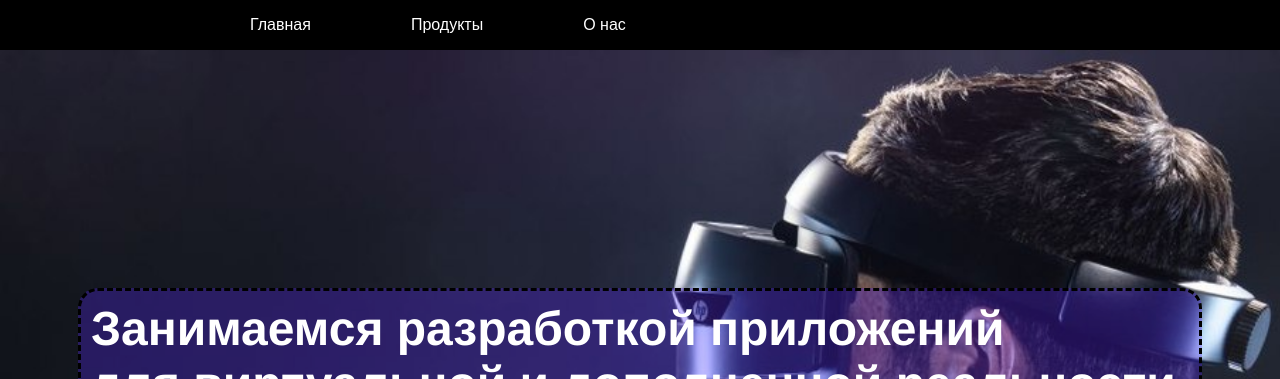
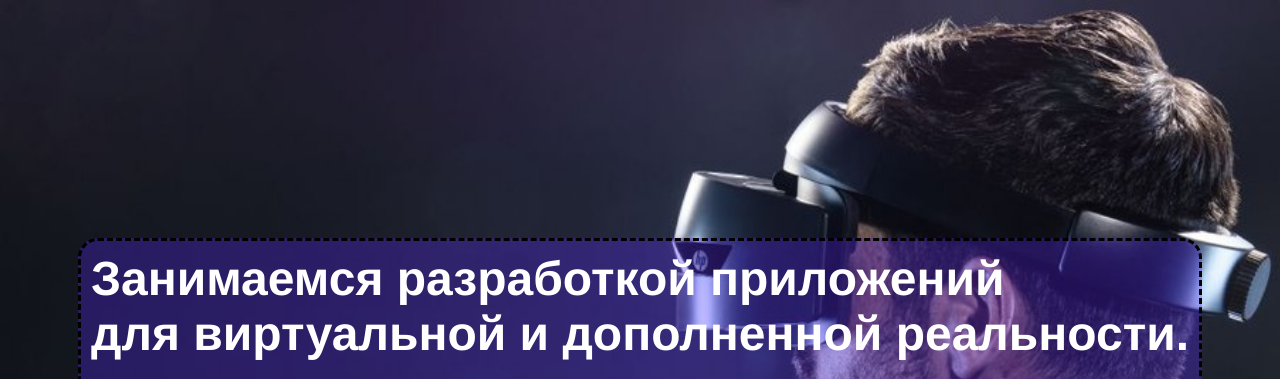
Before and after one commit to lesnovartem/VRway, a plain HTML site: page index.html in a window 1280 px wide. Shown: the top 379 px of the page. Drawn offline with Linux system fonts and the light colour scheme.

Commit message:
Update index.html

```diff
--- a/index.html
+++ b/index.html
@@ -7,13 +7,6 @@
 <body>
 
 <!--Навигация nav-->
-	<nav class="center">
-		<ul>
-			<li><a href="#" class="menu" id="one">Главная</a></li>
-			<li><a href="#" class="menu" id="one">Продукты</a></li>
-			<li><a href="#" class="menu" id="one">О нас</a></li>
-		</ul>
-	</nav>
 	<header>
 
 			<div class="promo">
```
